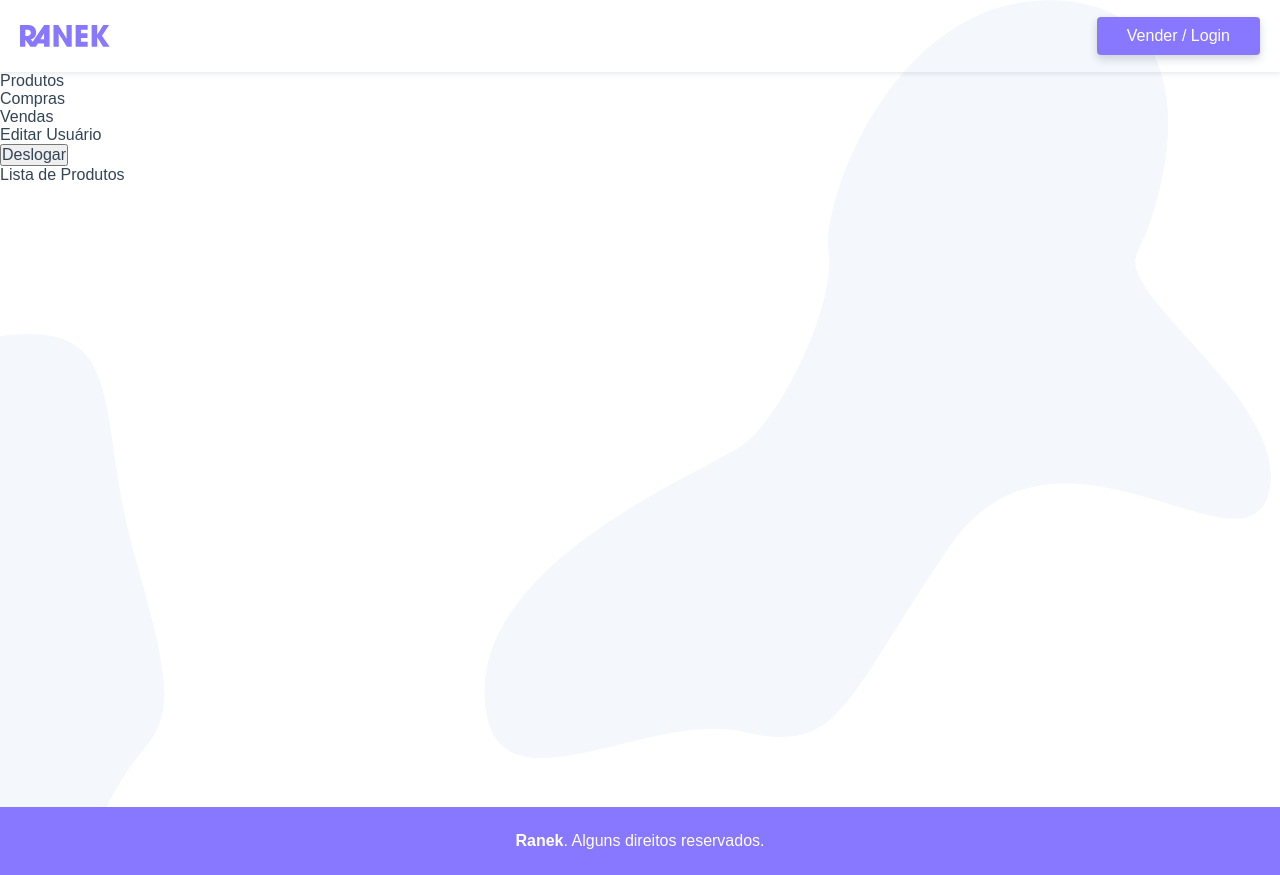
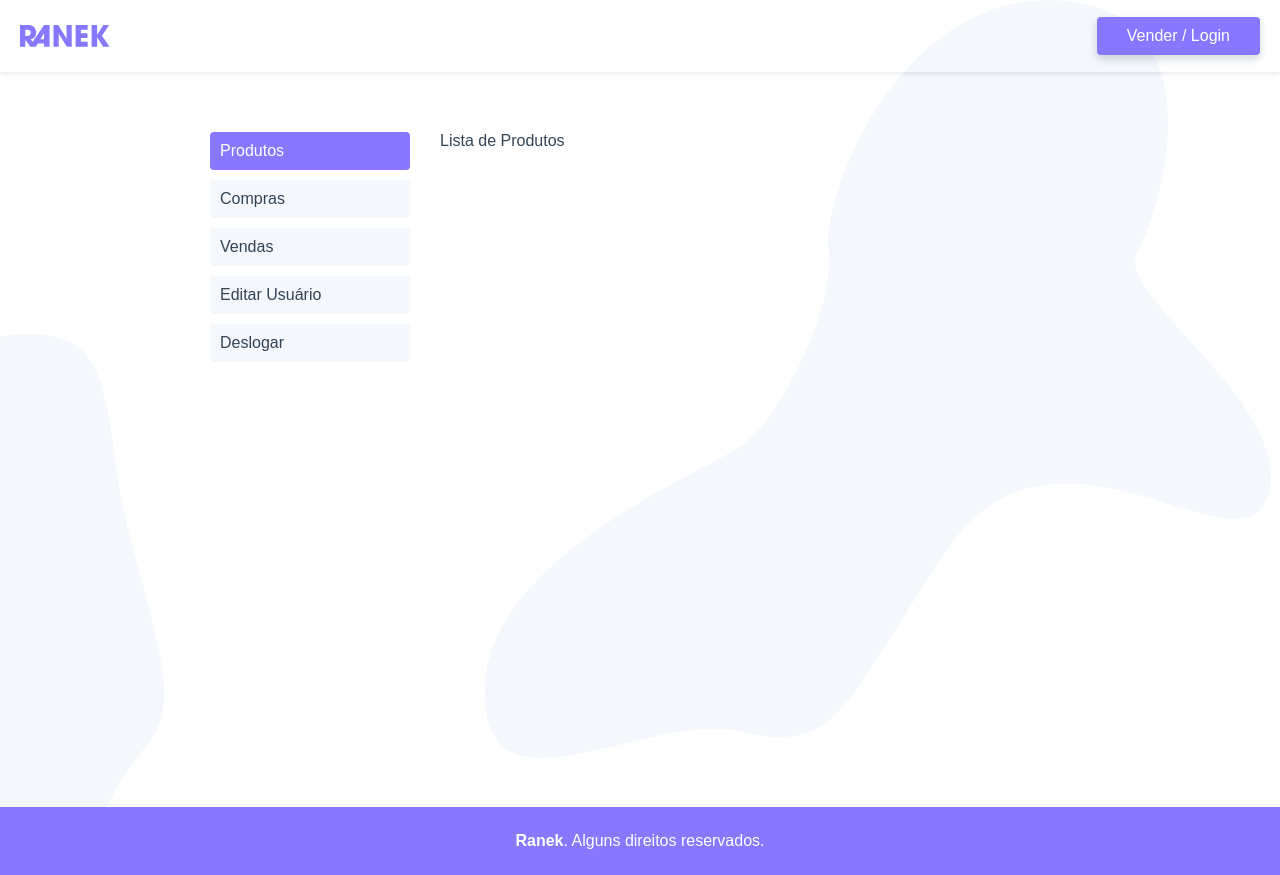
Before and after one commit to Henrique1204/Ranek, a Vue app: page /usuario in a window 1280 px wide. Built offline with nearby package versions, Linux system fonts and the light colour scheme.

Commit message:
Estilizar sidenav do componente Usuario

```diff
--- a/src/store/index.js
+++ b/src/store/index.js
@@ -28,7 +28,6 @@ export default new Vuex.Store({
       state.login = payload;
     },
     UPDATE_USUARIO(state, payload) {
-      console.log(payload);
       state.usuario = { ...state.usuario, ...payload };
     }
   },
--- a/src/views/usuario/Usuario.vue
+++ b/src/views/usuario/Usuario.vue
@@ -42,5 +42,46 @@
   };
 </script>
 
-<style>
+<style scoped>
+  section {
+    max-width: 900px;
+    padding: 20px;
+    margin: 40px auto;
+    display: grid;
+    grid-template-columns: minmax(140px, 200px) 1fr;
+    gap: 30px;
+  }
+
+  @media screen and (max-width: 500px) {
+    section {
+      margin: 0 auto;
+      grid-template-columns: 1fr;
+    }
+  }
+
+  .sidenav li + li {
+    margin-top: 10px;
+  }
+
+  .sidenav a, .sidenav button {
+    padding: 10px;
+    border-radius: 4px;
+    background-color: #F4F7FC;
+    display: block;
+    outline: none;
+  }
+
+  .sidenav a.router-link-exact-active,
+  .sidenav a:hover,
+  .sidenav button:hover {
+    color: #FFF;
+    background-color: #87F;
+  }
+
+  .sidenav button {
+    width: 100%;
+    border: none;
+    text-align: left;
+    cursor: pointer;
+  }
 </style>
```
